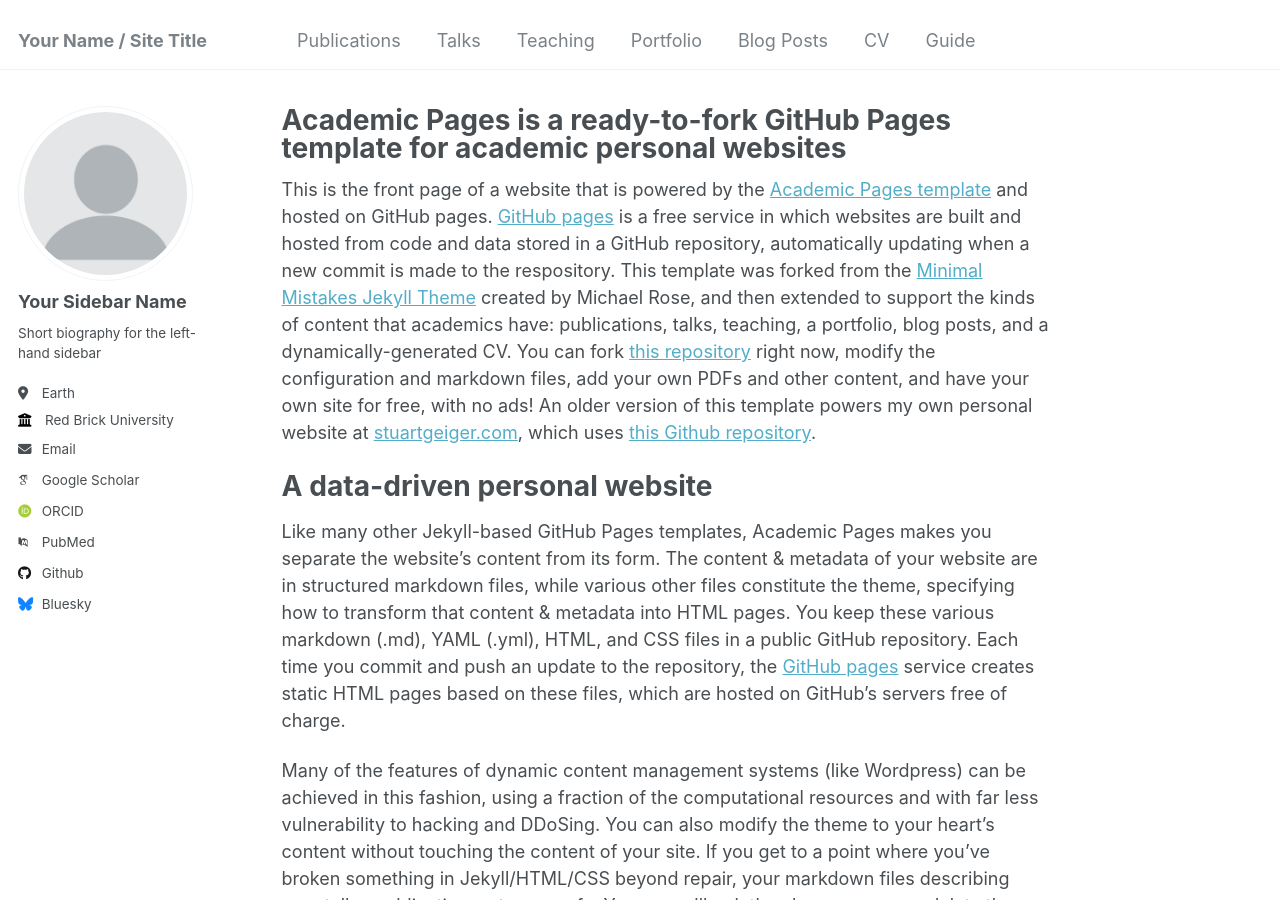
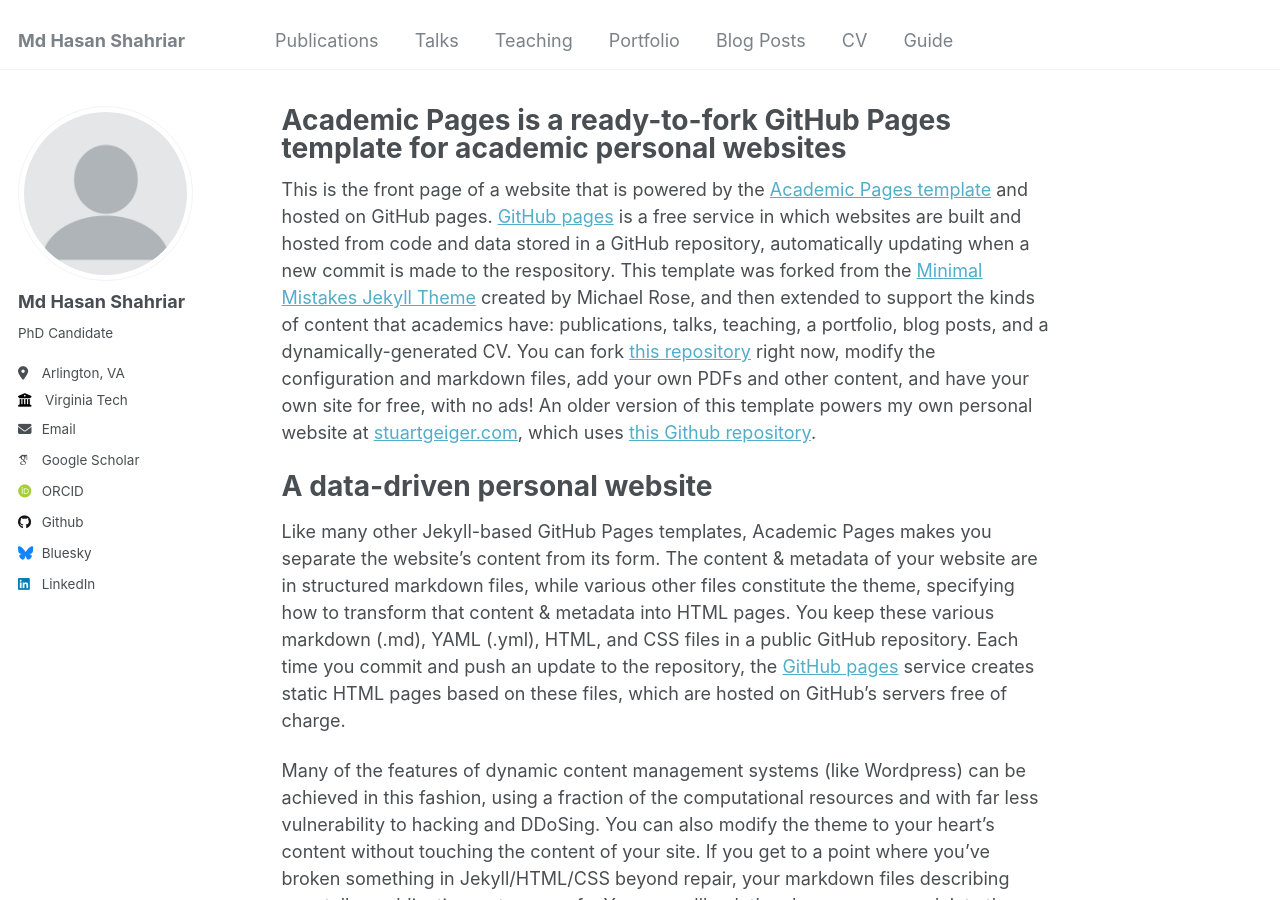
Before and after one commit to shahriar0651/hasan, a Jekyll site: the page built from _pages/about.md, in a window 1280 px wide and 900 px high. Built offline with Jekyll 4.4.1, drawn with Linux system fonts in a browser that asks for light colours; some web fonts are replaced.

Commit message:
update bio part 1

```diff
--- a/_config.yml
+++ b/_config.yml
@@ -8,13 +8,13 @@
 
 # Basic Site Settings
 locale                   : "en-US"
-title                    : "Your Name / Site Title"
+title                    : "Md Hasan Shahriar"
 title_separator          : "-"
 name                     : &name "Your Name"
 description              : &description "personal description"
-url                      : https://academicpages.github.io # the base hostname & protocol for your site e.g. "https://mmistakes.github.io"
+url                      : https://shahriar0651.github.io # the base hostname & protocol for your site e.g. "https://mmistakes.github.io"
 baseurl                  : "" # the subpath of your site, e.g. "/blog"
-repository               : "academicpages/academicpages.github.io"
+repository               : "shahriar0651/shahriar0651.github.io"
 
 # Site Author - The following control what appear as part of the author content on the side bar.
 #               If a field is blank the icon and link will not appear, otherwise it will be shown.
@@ -22,28 +22,28 @@ repository               : "academicpages/academicpages.github.io"
 author:
   # Biographic information
   avatar           : "profile.png"
-  name             : "Your Sidebar Name"
+  name             : "Md Hasan Shahriar"
   pronouns         : # example: "she/her"
-  bio              : "Short biography for the left-hand sidebar"
-  location         : "Earth"
-  employer         : "Red Brick University"
+  bio              : "PhD Candidate"
+  location         : "Arlington, VA"
+  employer         : "Virginia Tech"
   uri              : # URL
-  email            : "none@example.org"
+  email            : "hshahriar@vt.edu"
 
   # Academic websites
   arxiv            : # URL - Update with the correct link to your profile
-  googlescholar    : "https://scholar.google.com/citations?user=PS_CX0AAAAAJ"
+  googlescholar    : "https://scholar.google.com/citations?hl=en&user=TcCzjTQAAAAJ"
   impactstory      : # URL
-  orcid            : "http://orcid.org/yourorcidurl"
+  orcid            : "http://orcid.org/0000-0003-0289-8611"
   semantic         : # URL
-  pubmed           : "https://www.ncbi.nlm.nih.gov/pubmed/?term=john+snow"
+  pubmed           : # URL #"https://www.ncbi.nlm.nih.gov/pubmed/?term=john+snow"
   researchgate     : # URL
 
   # Repositories and software development
   bitbucket        : # Username - Update with your username on the site
   codepen          : # Username
   dribbble         : # Username
-  github           : "academicpages"
+  github           : "shahriar0651"
   kaggle           : # Username
   stackoverflow    : # User number or user number and name (i.e., use "1" or "1/jeff-atwood")
 
@@ -57,7 +57,7 @@ author:
   keybase          : # Username
   instagram        : # Username
   lastfm           : # Username
-  linkedin         : # Username
+  linkedin         : mdhasan-shahriar
   mastodon         : # URL
   medium           : # URL
   pinterest        : # Username
```
